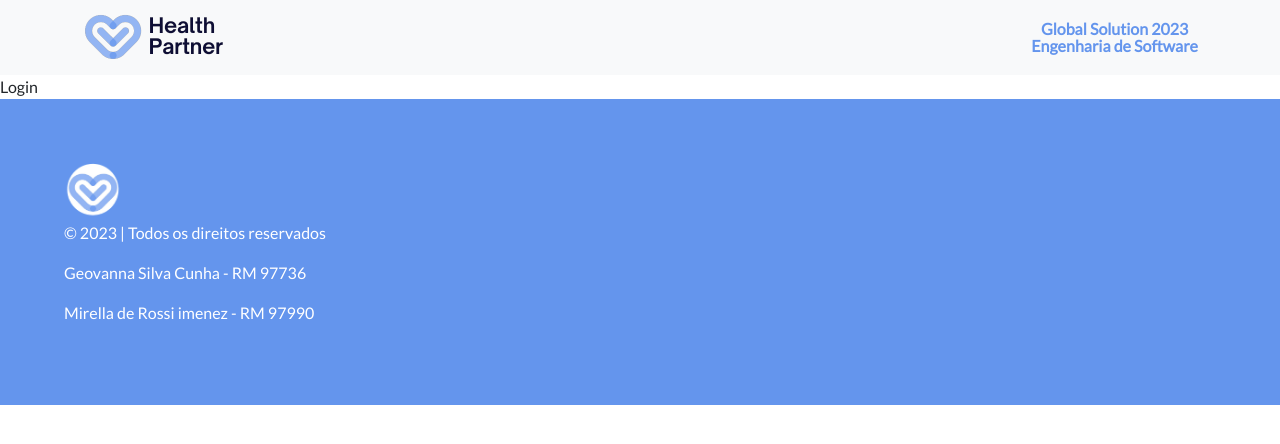
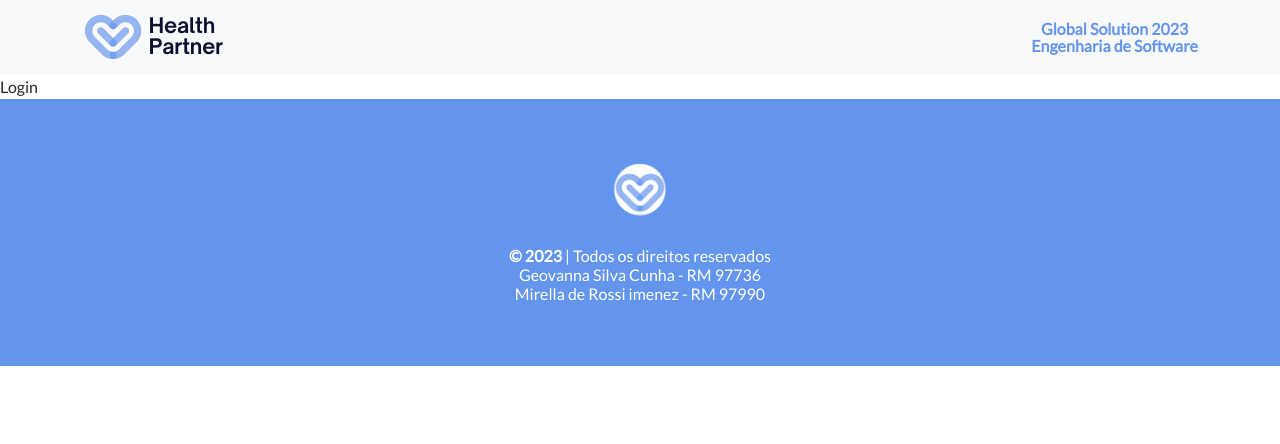
Before and after one commit to GeovannaSCunha/HealthPartner-Global-Solution, a React (Vite) app: page / in a window 1280 px wide. Shown: the top 444 px of the page. Built offline with nearby package versions, Linux system fonts and the light colour scheme.

Commit message:
Estilizado o rodapé

```diff
--- a/src/assets/styles/rodape.scss
+++ b/src/assets/styles/rodape.scss
@@ -2,10 +2,20 @@
     display: block;
     background-color: rgb(100, 149, 237);
     padding: 5%;
+    text-align: center;
 }
 .icone{
     width: 5%;
 }
 .conteudoRodape{
     color: white;
+    display: block;
+    margin-top: 2%;
+    p{
+        text-align: center;
+        margin-bottom: -0.4%;
+    }
+    span{
+        font-weight: bold;
+    }
 }
--- a/src/components/Rodape.jsx
+++ b/src/components/Rodape.jsx
@@ -7,7 +7,7 @@ export default function Rodape(){
         <div className="rodape">
                 <img className="icone" src={Icone} alt="icone" />
             <div className='conteudoRodape'>
-                <p>&copy; 2023 | Todos os direitos reservados</p>
+                <p><span>&copy; 2023</span> | Todos os direitos reservados</p>
                 <p>Geovanna Silva Cunha - RM 97736</p>
                 <p>Mirella de Rossi imenez - RM 97990</p>
             </div>
```
